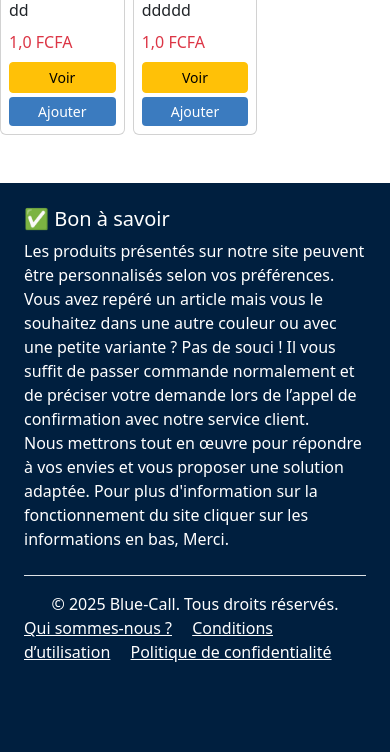
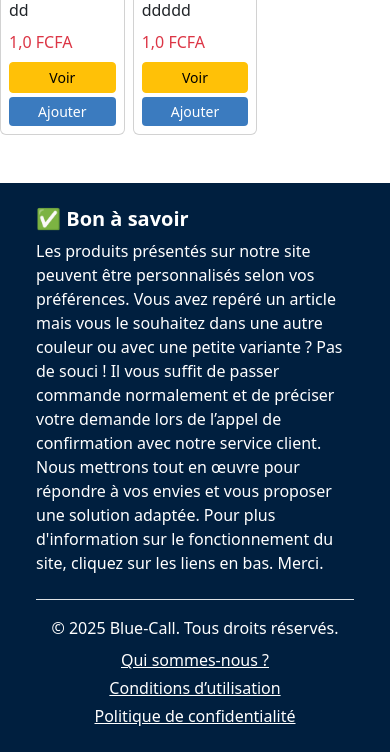
Before and after one commit to Koudousamuel/bluecall-site, a Django app: page /index/ in a window 390 px wide. Shown: the part 363-1115 px from the top of the page. Before the commit the page ends 1025 px from the top, so only its background shows below. Run offline with Django 5.2, Linux system fonts and the light colour scheme; data comes from the database, SQL or seed files in the repository.

Commit message:
Mise à jour du CSS pour l'affichage mobile

```diff
--- a/green/templates/green/base.html
+++ b/green/templates/green/base.html
@@ -107,25 +107,28 @@
   {% block scripts %}{% endblock %}
 </body>
 
-<footer class="footer mt-5 p-4" style="background-color: #001f3f; color: white;">
+<footer class="footer mt-5 p-4 text-white" style="background-color: #001f3f;">
+    {% block footer %}
+    <div class="container">
+        <h5 class="fw-bold">✅ Bon à savoir</h5>
+        <p class="mb-4">
+            Les produits présentés sur notre site peuvent être personnalisés selon vos préférences.
+            Vous avez repéré un article mais vous le souhaitez dans une autre couleur ou avec une petite variante ?
+            Pas de souci ! Il vous suffit de passer commande normalement et de préciser votre demande lors de l’appel de confirmation avec notre service client.<br>
+            Nous mettrons tout en œuvre pour répondre à vos envies et vous proposer une solution adaptée.
+            Pour plus d'information sur le fonctionnement du site, cliquez sur les liens en bas. Merci.
+        </p>
 
-    {% block footer %}
-        <h5>✅ Bon à savoir</h5>
-        <p>Les produits présentés sur notre site peuvent être personnalisés selon vos préférences.
-            Vous avez repéré un article mais vous le souhaitez dans une autre couleur ou avec une petite variante ?
-            Pas de souci ! Il vous suffit de passer commande normalement et de préciser votre demande lors de l’appel de confirmation avec notre service client.
-            <br>Nous mettrons tout en œuvre pour répondre à vos envies et vous proposer une solution adaptée. Pour plus d'information sur la fonctionnement du site cliquer sur les informations en bas, Merci.</p>
+        <div class="border-top pt-3 d-flex flex-column flex-md-row justify-content-between align-items-center text-center text-md-start">
+            <p class="mb-2 mb-md-0">&copy; 2025 Blue-Call. Tous droits réservés.</p>
+            <div>
+                <a href="{% url 'green:savoir' %}" class="text-white text-decoration-underline d-block d-md-inline mb-1 mb-md-0 me-md-3">Qui sommes-nous ?</a>
+                <a href="{% url 'green:condition' %}" class="text-white text-decoration-underline d-block d-md-inline mb-1 mb-md-0 me-md-3">Conditions d’utilisation</a>
+                <a href="{% url 'green:politique' %}" class="text-white text-decoration-underline d-block d-md-inline">Politique de confidentialité</a>
+            </div>
+        </div>
+    </div>
     {% endblock %}
-
-
-    <div class="mt-4 border-top pt-3 d-flex flex-column flex-md-row justify-content-between align-items-center">
-      <p class="mb-0">&copy; 2025 Blue-Call. Tous droits réservés.</p>
-      <div>
-        <a href="{% url 'green:savoir' %}" class="text-white text-decoration-underline me-3">Qui sommes-nous ?</a>
-        <a href="{% url 'green:condition' %}" class="text-white text-decoration-underline me-3">Conditions d’utilisation</a>
-        <a href="{% url 'green:politique' %}" class="text-white text-decoration-underline">Politique de confidentialité</a>
-      </div>
-    </div>
 </footer>
 
 </html>
```
